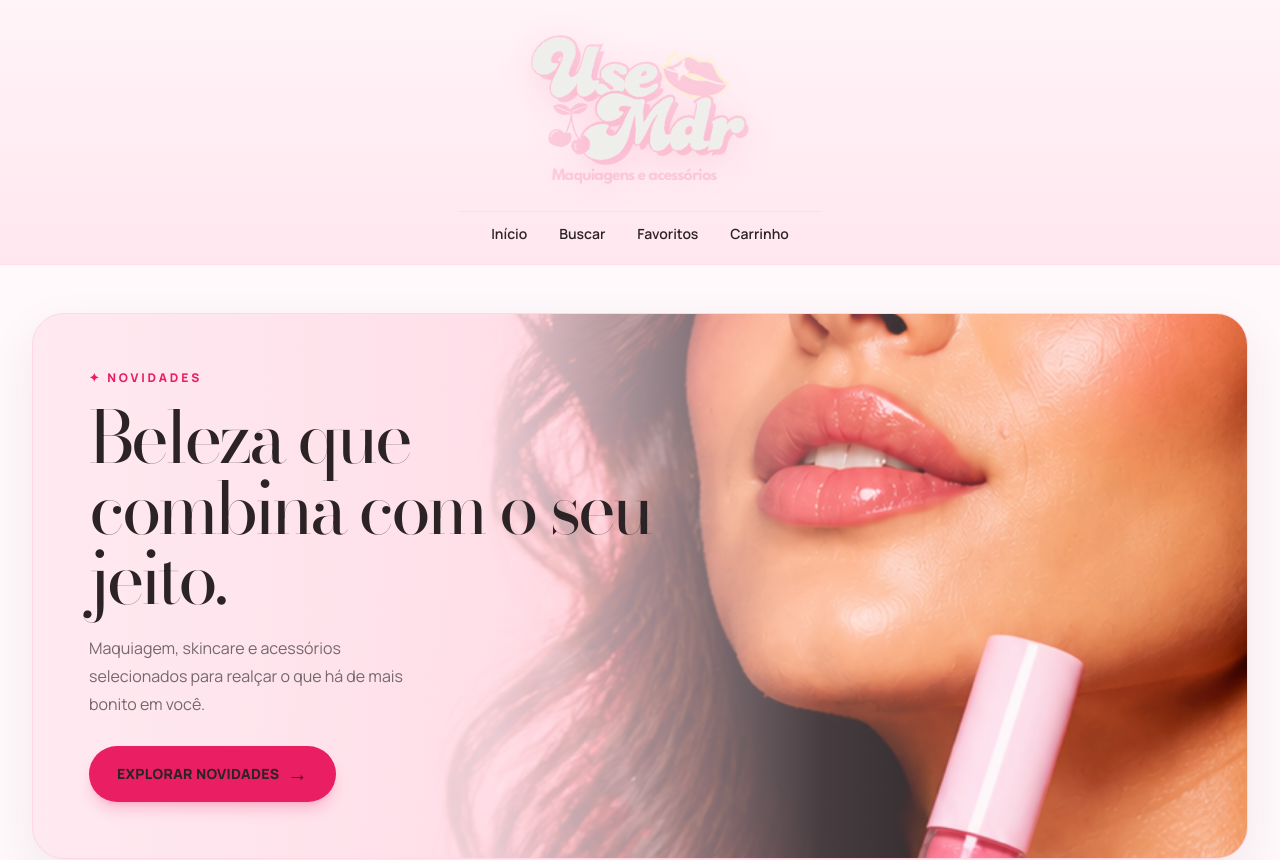
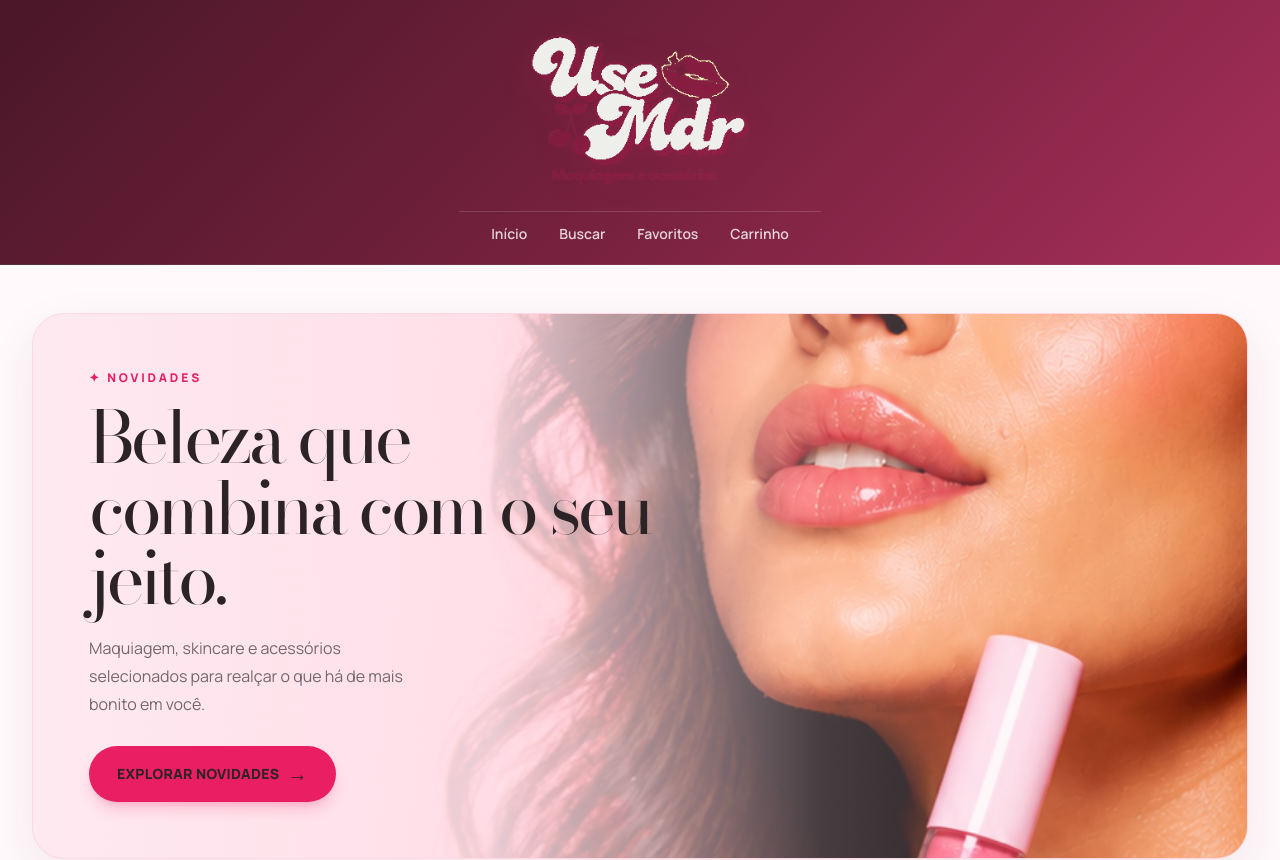
Before and after one commit to RAFAEL-G-A/USE-MDR, a Next.js app: page / in a window 1280 px wide. Shown: the top 860 px of the page. Built offline with nearby package versions, Linux system fonts and the light colour scheme; no server answers; the database is empty.

Commit message:
style: aumentar contraste da nova marca

```diff
--- a/app/admin/produtos/page.tsx
+++ b/app/admin/produtos/page.tsx
@@ -12,7 +12,7 @@ export const metadata: Metadata = {
 export default function AdminProductsPage() {
   return (
     <div className="min-h-screen bg-[radial-gradient(circle_at_top,#ffeaf1_0,transparent_32rem)]">
-      <header className="border-b border-brand-border/70 bg-[linear-gradient(180deg,#fff4f8_0%,#ffe7ef_100%)]">
+      <header className="border-b border-white/10 bg-[linear-gradient(135deg,#4a1728_0%,#76213e_52%,#a62f59_100%)] text-white">
         <div className="mx-auto flex max-w-5xl items-center justify-between gap-5 px-5 py-4 md:px-8">
           <Brand />
           <Link
--- a/app/catalogo/page.tsx
+++ b/app/catalogo/page.tsx
@@ -60,11 +60,11 @@ export default async function CatalogPage({ searchParams }: { searchParams: Prom
 
   return (
     <div className="min-h-screen pb-28 md:pb-0">
-      <header className="border-b border-brand-border/70 bg-[linear-gradient(180deg,#fff4f8_0%,#ffe7ef_100%)]">
+      <header className="border-b border-white/10 bg-[linear-gradient(135deg,#4a1728_0%,#76213e_52%,#a62f59_100%)] text-white">
         <div className="relative mx-auto flex max-w-7xl flex-col items-center justify-center px-5 py-4 md:px-8 md:py-5">
           <Link href="/" aria-label="Voltar para a página inicial" className="absolute left-5 flex size-10 items-center justify-center rounded-full border border-brand-border bg-white text-foreground md:hidden"><ArrowLeftIcon className="size-5" /></Link>
           <Brand />
-          <nav className="mt-3 hidden items-center gap-8 border-t border-brand-border/70 px-8 pt-3 text-sm font-semibold md:flex" aria-label="Navegação principal"><Link href="/">Início</Link><Link href="/catalogo" className="text-brand">Buscar</Link><Link href="/favoritos">Favoritos</Link><Link href="/carrinho">Carrinho</Link></nav>
+          <nav className="mt-3 hidden items-center gap-8 border-t border-white/15 px-8 pt-3 text-sm font-semibold text-white/80 md:flex" aria-label="Navegação principal"><Link href="/">Início</Link><Link href="/catalogo" className="text-[#ffabc5]">Buscar</Link><Link href="/favoritos">Favoritos</Link><Link href="/carrinho">Carrinho</Link></nav>
         </div>
       </header>
 
--- a/app/page.tsx
+++ b/app/page.tsx
@@ -34,14 +34,14 @@ export default async function Home() {
 
   return (
     <div id="inicio" className="min-h-screen pb-28 md:pb-0">
-      <header className="border-b border-brand-border/70 bg-[linear-gradient(180deg,#fff4f8_0%,#ffe7ef_100%)]">
+      <header className="border-b border-white/10 bg-[linear-gradient(135deg,#4a1728_0%,#76213e_52%,#a62f59_100%)] text-white">
         <div className="mx-auto flex max-w-7xl flex-col items-center justify-center px-5 py-4 md:px-8 md:py-5">
           <Brand />
-          <nav className="mt-3 hidden items-center gap-8 border-t border-brand-border/70 px-8 pt-3 text-sm font-semibold md:flex" aria-label="Navegação principal">
-            <Link href="/" className="text-brand">Início</Link>
-            <Link href="/catalogo" className="transition-colors hover:text-brand">Buscar</Link>
-            <Link href="/favoritos" className="transition-colors hover:text-brand">Favoritos</Link>
-            <Link href="/carrinho" className="transition-colors hover:text-brand">Carrinho</Link>
+          <nav className="mt-3 hidden items-center gap-8 border-t border-white/15 px-8 pt-3 text-sm font-semibold text-white/80 md:flex" aria-label="Navegação principal">
+            <Link href="/" className="text-[#ffabc5]">Início</Link>
+            <Link href="/catalogo" className="transition-colors hover:text-[#ffabc5]">Buscar</Link>
+            <Link href="/favoritos" className="transition-colors hover:text-[#ffabc5]">Favoritos</Link>
+            <Link href="/carrinho" className="transition-colors hover:text-[#ffabc5]">Carrinho</Link>
           </nav>
         </div>
       </header>
--- a/components/cart-page-client.tsx
+++ b/components/cart-page-client.tsx
@@ -18,7 +18,7 @@ export function CartPageClient() {
 
   return (
     <div className="min-h-screen pb-28 md:pb-0">
-      <header className="border-b border-brand-border/70 bg-background/95"><div className="mx-auto flex min-h-24 max-w-7xl items-center justify-center px-5 md:min-h-28 md:justify-between md:px-8"><Brand /><nav className="hidden items-center gap-8 text-sm font-semibold md:flex"><Link href="/">Início</Link><Link href="/catalogo">Buscar</Link><Link href="/favoritos">Favoritos</Link><Link href="/carrinho" className="text-brand">Carrinho</Link></nav></div></header>
+      <header className="border-b border-white/10 bg-[linear-gradient(135deg,#4a1728_0%,#76213e_52%,#a62f59_100%)] text-white"><div className="mx-auto flex min-h-24 max-w-7xl items-center justify-center px-5 md:min-h-28 md:justify-between md:px-8"><Brand /><nav className="hidden items-center gap-8 text-sm font-semibold text-white/80 md:flex"><Link href="/">Início</Link><Link href="/catalogo">Buscar</Link><Link href="/favoritos">Favoritos</Link><Link href="/carrinho" className="text-[#ffabc5]">Carrinho</Link></nav></div></header>
       <main className="mx-auto max-w-5xl px-5 py-9 md:px-8 md:py-14">
         <div className="flex items-end justify-between gap-4"><div><p className="mb-2 text-[0.68rem] font-extrabold tracking-[0.24em] text-brand">SEU PEDIDO</p><h1 className="font-serif text-5xl leading-none tracking-[-0.05em] sm:text-6xl">Carrinho</h1><p className="mt-4 text-sm text-muted">{totalQuantity} {totalQuantity === 1 ? "item selecionado" : "itens selecionados"}</p></div>{items.length > 0 && <button type="button" onClick={clearCart} className="text-xs font-bold text-muted underline-offset-4 hover:text-brand hover:underline">Limpar carrinho</button>}</div>
 
--- a/components/favorites-page-client.tsx
+++ b/components/favorites-page-client.tsx
@@ -10,7 +10,7 @@ export function FavoritesPageClient() {
   const { favorites } = useFavorites();
   return (
     <div className="min-h-screen pb-28 md:pb-0">
-      <header className="border-b border-brand-border/70 bg-background/95"><div className="mx-auto flex min-h-24 max-w-7xl items-center justify-center px-5 md:min-h-28 md:justify-between md:px-8"><Brand /><nav className="hidden items-center gap-8 text-sm font-semibold md:flex"><Link href="/">Início</Link><Link href="/catalogo">Buscar</Link><Link href="/favoritos" className="text-brand">Favoritos</Link><Link href="/carrinho">Carrinho</Link></nav></div></header>
+      <header className="border-b border-white/10 bg-[linear-gradient(135deg,#4a1728_0%,#76213e_52%,#a62f59_100%)] text-white"><div className="mx-auto flex min-h-24 max-w-7xl items-center justify-center px-5 md:min-h-28 md:justify-between md:px-8"><Brand /><nav className="hidden items-center gap-8 text-sm font-semibold text-white/80 md:flex"><Link href="/">Início</Link><Link href="/catalogo">Buscar</Link><Link href="/favoritos" className="text-[#ffabc5]">Favoritos</Link><Link href="/carrinho">Carrinho</Link></nav></div></header>
       <main className="mx-auto max-w-7xl px-5 py-9 md:px-8 md:py-14"><p className="mb-2 text-[0.68rem] font-extrabold tracking-[0.24em] text-brand">SALVOS PARA VOCÊ</p><h1 className="font-serif text-5xl leading-none tracking-[-0.05em] sm:text-6xl">Favoritos</h1><p className="mt-4 text-sm text-muted">{favorites.length} {favorites.length === 1 ? "produto favorito" : "produtos favoritos"}</p>{favorites.length ? <div className="mt-9 grid grid-cols-2 gap-x-3 gap-y-8 sm:gap-6 lg:grid-cols-4">{favorites.map((product, index) => <ProductCard key={product.id} product={product} eager={index < 2} />)}</div> : <section className="mt-10 rounded-[2rem] border border-dashed border-brand-border bg-brand-soft/40 px-6 py-16 text-center"><p className="font-serif text-3xl">Nenhum favorito ainda</p><p className="mx-auto mt-3 max-w-sm text-sm leading-6 text-muted">Toque no coração de um produto para guardar seus preferidos neste aparelho.</p><Link href="/catalogo#produtos" className="mt-7 inline-flex min-h-12 items-center rounded-full bg-brand px-6 text-xs font-extrabold text-white">DESCOBRIR PRODUTOS</Link></section>}</main>
       <MobileNavigation active="favorites" />
     </div>
```
Also changed, not shown: app/produto/[id]/page.tsx (+1 -1 lines).
